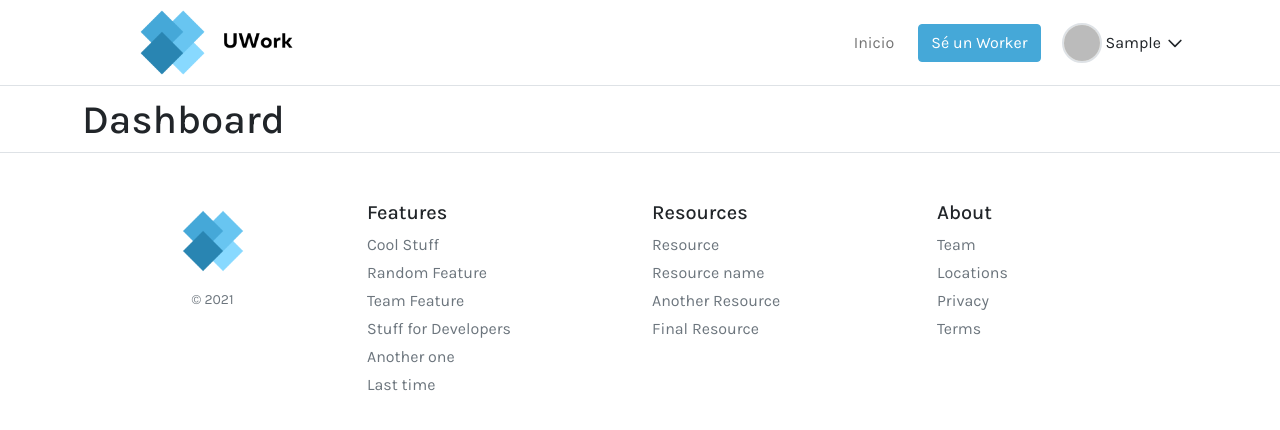
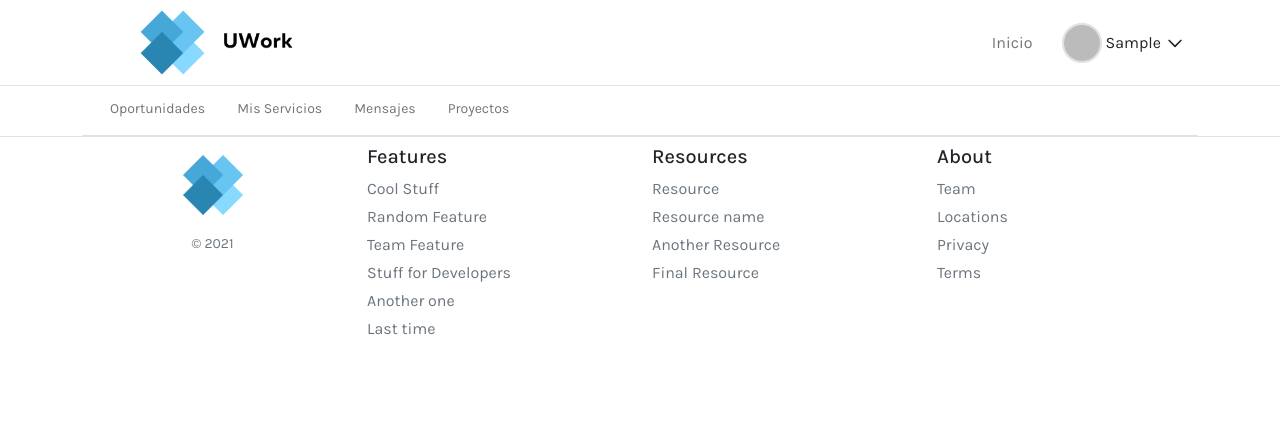
Before and after one commit to laznar/UWork, a React (Create React App) app: page /dashboard in a window 1280 px wide. Shown: the top 430 px of the page. Built offline with nearby package versions, Linux system fonts and the light colour scheme; no server answers; sample sign-in values are in the browser's storage.

Commit message:
Add DashBoardNavBar and Routes-only

```diff
--- a/src/assets/style/styles.scss
+++ b/src/assets/style/styles.scss
@@ -17,6 +17,11 @@ body {
   z-index: 5;
   padding: 0;
   margin: 0;
+}
+
+.custom-dashnav {
+  padding-top: 10px;
+  font-size: 14px;
 }
 
 .navbar-brand {
--- /dev/null
+++ b/src/components/DashBoardNav.js
@@ -0,0 +1,64 @@
+import { NavLink, Link, useLocation } from 'react-router-dom';
+import { useSelector } from 'react-redux';
+
+const DashBoardNav = () => {
+  const location = useLocation();
+
+  const state = useSelector((state) => state.auth);
+
+  return (
+    <nav class="navbar navbar-expand-lg navbar-light bg-white border-bottom">
+      <div class="container">
+        <ul className="navbar-nav mr-auto mb-2 mb-lg-0 d-flex align-items-center custom-dashnav">
+          {state.uid && (
+            <li className="nav-item mx-lg-2">
+              <NavLink
+                exact
+                to="/dashboard/oportunidades"
+                className="nav-link"
+                activeClassName="active"
+              >
+                Oportunidades
+              </NavLink>
+            </li>
+          )}
+          {state.uid && (
+            <li className="nav-item mx-lg-2">
+              <NavLink
+                to="/dashboard/mis-servicios"
+                className="nav-link"
+                activeClassName="active"
+              >
+                Mis Servicios
+              </NavLink>
+            </li>
+          )}
+          {state.uid && (
+            <li className="nav-item mx-lg-2">
+              <NavLink
+                to="/dashboard/mensajes"
+                className="nav-link"
+                activeClassName="active"
+              >
+                Mensajes
+              </NavLink>
+            </li>
+          )}
+          {state.uid && (
+            <li className="nav-item mx-lg-2">
+              <NavLink
+                to="/dashboard/proyectos"
+                className="nav-link"
+                activeClassName="active"
+              >
+                Proyectos
+              </NavLink>
+            </li>
+          )}
+        </ul>
+      </div>
+    </nav>
+  );
+};
+
+export default DashBoardNav;
--- a/src/components/NavBar.js
+++ b/src/components/NavBar.js
@@ -93,11 +93,19 @@ const NavBar = () => {
               </li>
             )}
 
-            <li className="nav-item mx-lg-2">
-              <button className="btn btn-primary text-white">
-                Sé un Worker
-              </button>
-            </li>
+            {!state.uid && (
+              <li className="nav-item mx-lg-2">
+                <NavLink
+                  to="/worker"
+                  className="nav-link"
+                  activeClassName="active"
+                >
+                  <button className="btn btn-primary text-white">
+                    Sé un Worker
+                  </button>
+                </NavLink>
+              </li>
+            )}
 
             {state.uid && (
               <li className="nav-item mx-lg-2">
--- a/src/components/ProfileMenu.js
+++ b/src/components/ProfileMenu.js
@@ -41,6 +41,11 @@ const ProfileMenu = ({ photoURL, displayName }) => {
           </Link>
         </li>
         <li>
+          <Link className="dropdown-item" to="/dashboard">
+            Dashboard
+          </Link>
+        </li>
+        <li>
           <button className="dropdown-item" onClick={handleLogout}>
             Cerrar sesión
           </button>
--- a/src/views/dashboard/Dashboard.js
+++ b/src/views/dashboard/Dashboard.js
@@ -1,7 +1,8 @@
+import DashBoardNav from '../../components/DashBoardNav';
 const Dashboard = () => {
   return (
-    <div className="container mt-5">
-      <h1 className="pt-5">Dashboard</h1>
+    <div className="container mt-5 pt-4">
+      <DashBoardNav />
     </div>
   );
 };
--- a/src/views/home/Footer.js
+++ b/src/views/home/Footer.js
@@ -5,7 +5,7 @@ const Footer = () => {
   return (
     <div className="border-top">
       <div className="container">
-        <footer className="py-5 mb-md-5">
+        <footer className="py-2 mb-md-2">
           <div className="row justify-content-center">
             <div className="col-md-3 d-flex flex-column align-items-center order-1 order-md-0">
               <img className="mb-2" src={Logo} alt="" width="80" height="80" />
```
Also changed, not shown: src/routes/DashboardRoutes.js (added, +39 -0 lines), src/views/dashboard/Mensajes.js (added, +9 -0 lines), src/views/dashboard/Oportunidades.js (added, +9 -0 lines), src/views/dashboard/Proyectos.js (added, +9 -0 lines), src/views/dashboard/Servicios.js (added, +9 -0 lines).
